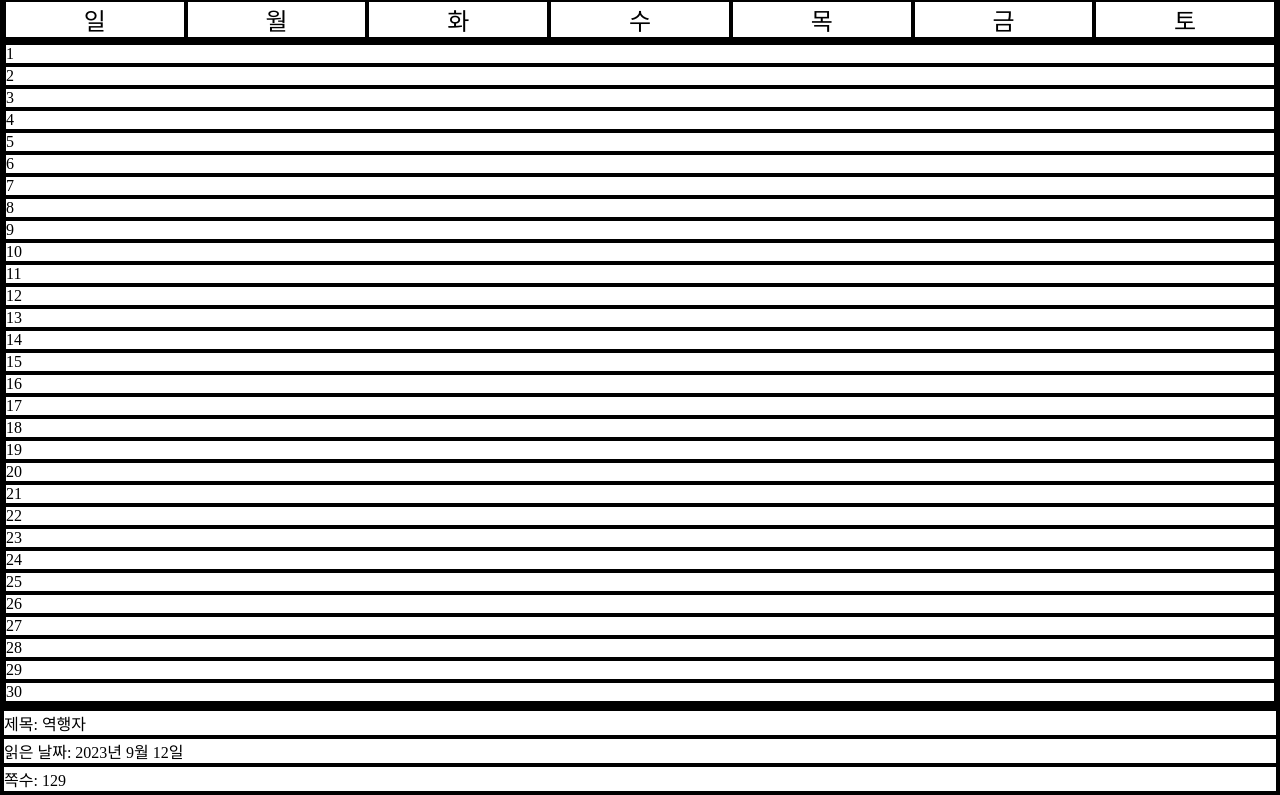
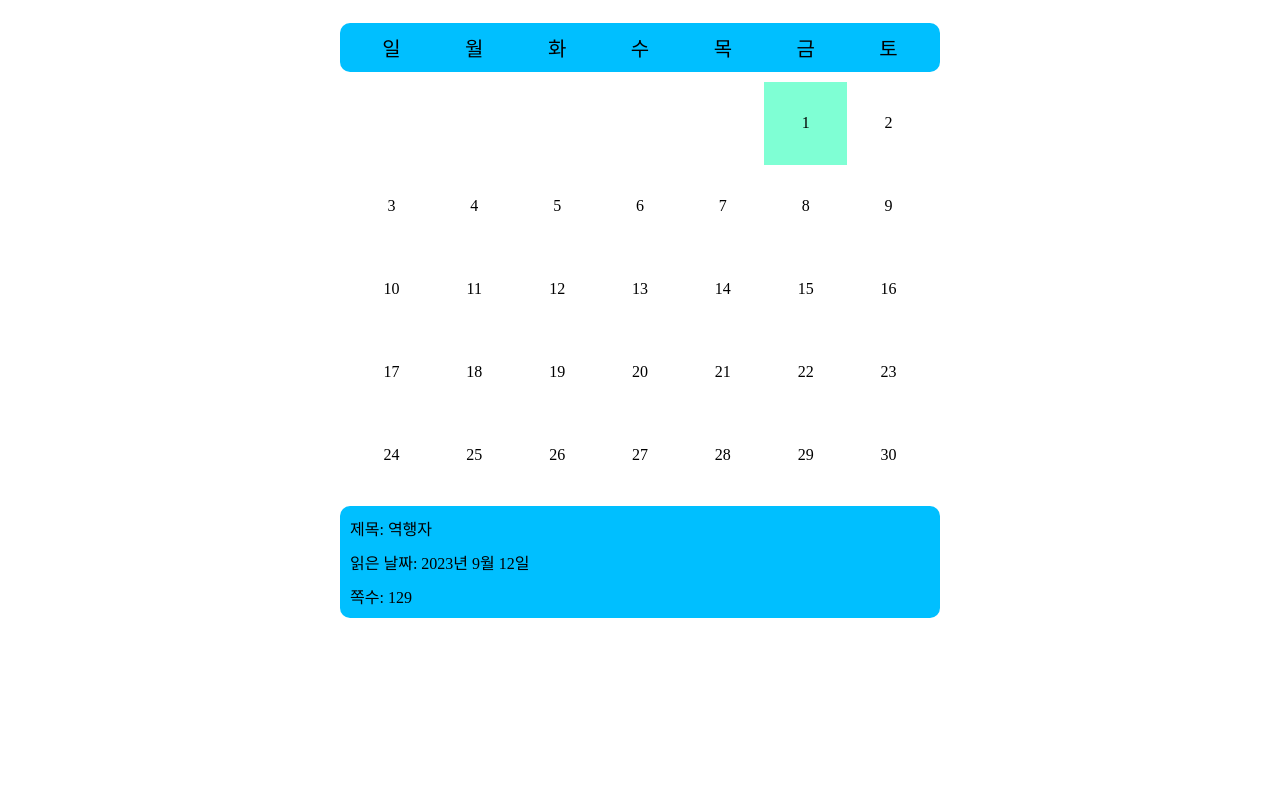
Before and after one commit to LO-VE-0/WSM_2316, a plain HTML site: page 20230601_bookreviewcalendar/calendar.html in a window 1280 px wide. Shown: the part 202-997 px from the top of the page. After the commit the page ends 820 px from the top, so only its background shows below. Drawn offline with nearby package versions, Linux system fonts and the light colour scheme.

Commit message:
calendar css, flex, grid, aspect-ratio, place-items, grid-column-start

```diff
--- a/20230601_bookreviewcalendar/calendar.html
+++ b/20230601_bookreviewcalendar/calendar.html
@@ -87,7 +87,7 @@
             </div>
         </div>
         <!-- review 제목 읽은날짜 쪽수 -->
-        <div class="review">
+        <div class="review flex-container">
             <div class="book-title">제목: 역행자</div>
             <div class="book-read-date">읽은 날짜: 2023년 9월 12일</div>
             <div class="book-page">쪽수: 129</div>
--- a/20230601_bookreviewcalendar/css/calendar.css
+++ b/20230601_bookreviewcalendar/css/calendar.css
@@ -1,20 +1,68 @@
 main {
-    margin-top:calc(44px + 100px);
+    margin: 0 auto;
+    margin-top: calc(44px + 100px);
+    width: calc(100% - 100px * 2);
+    max-width: 600px;
 }
 
 .title.flex-container {
     display: flex;
-    font-size: 2rem;
+    font-size: 1.8rem;
     justify-content: center;
     column-gap: 40px;
+    margin-bottom: 40px;
 }
 .weekday.container {
     display: grid;
     grid-template-columns: repeat(7, 1fr);
-    font-size: 1.5rem;
+    font-size: 1.25rem;
     text-align: center;
+    text-align: center;
+    background-color: deepskyblue;
+    border-radius: 10px;
+    padding: 10px;
 }
+.dates.container {
+    display: grid;
+    grid-template-columns: repeat(7, 1fr);
+    font-size: 1rem;
+    text-align: center;
+    padding: 10px;
+}
+.date.item {
+    padding: 10px;
+    aspect-ratio: 1/1;     /* 1:1 비율 */
+    display: grid;         /* 글자 수평 수직 가운데로 */
+    place-items: center;   /* 글자 수평 수직 가운데로 */
+}
+.date.item:nth-child(1) {
+    /* 열 1 -> 6 */
+    grid-column-start: 6;
+    background-color: aquamarine;
+}
+/* 오늘 포커싱 */
+
+.review.flex-container {
+    display: flex;
+    flex-direction: column;
+    font-size: 1rem;
+    background-color: deepskyblue;
+    row-gap: 10px;
+    border-radius: 10px;
+    padding: 10px;
+}
+
+@media screen and (max-width: 720px) {
+
+}
+@media screen and (max-width: 540px) {
+    main {
+        margin-top: calc(44px + 40px);
+        width: calc(100% - 10px * 2);
+    }
+}
+
 /* delete me */
-main * {
+/* main * {
     border: 2px solid black;
-}
+} */
```
